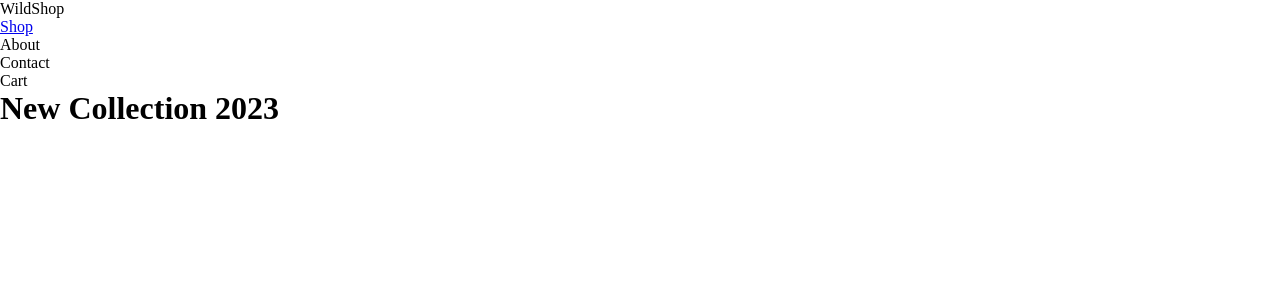
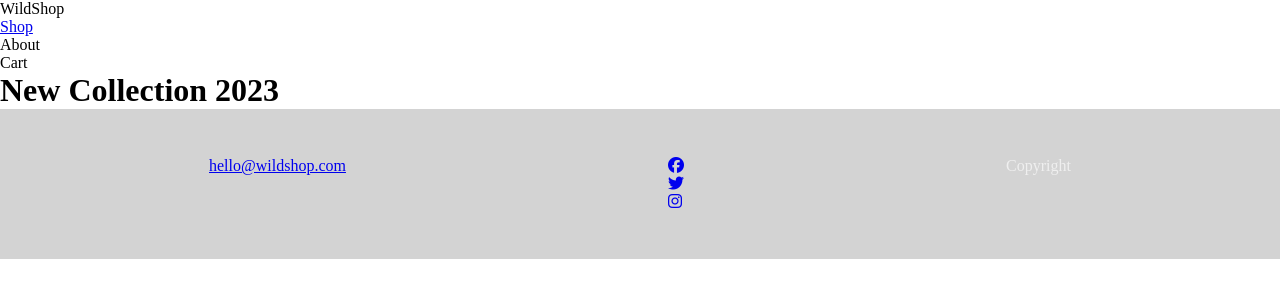
Before and after one commit to AndyLeo98/WildShop, a plain HTML site: page homePage.html in a window 1280 px wide. Drawn offline with Linux system fonts and the light colour scheme.

Commit message:
Create the footer structure

```diff
--- a/homePage.html
+++ b/homePage.html
@@ -5,7 +5,8 @@
     <meta http-equiv="X-UA-Compatible" content="IE=edge" />
     <meta name="viewport" content="width=device-width, initial-scale=1.0" />
     <title>WildShop Home Page</title>
-    <link rel="stylesheet" href="style.css" />
+    <link rel="stylesheet" href="style.css"/>
+    <script src="https://kit.fontawesome.com/c14f52a1b6.js" crossorigin="anonymous"></script>
   </head>
   <body>
     <div class="container">
@@ -15,7 +16,6 @@
           <ul class="flex">
             <li><a href="#">Shop</a></li>
             <li><a href="#"></a>About</li>
-            <li><a href="#"></a>Contact</li>
             <li><a href="#"></a>Cart</li>
           </ul>
         </nav>
@@ -26,5 +26,26 @@
         <h1>New Collection 2023</h1>
       </div>
     </div>
+
+    <div class="footer">
+
+      <p><a href="mailto:hello@wildshop.com">hello@wildshop.com</a></head></p>
+
+  <ul>
+
+    <li><a href="#"><i class="fa-brands fa-facebook"></i></a></li>
+
+    <li><a href="#"><i class="fa-brands fa-twitter"></i></a></li>
+
+    <li><a href="#"><i class="fa-brands fa-instagram"></i></a></li>
+
+
+  </ul>
+
+  <p>Copyright</p>
+
+</footer>
+</div>
+</div>
   </body>
 </html>
--- a/style.css
+++ b/style.css
@@ -16,3 +16,25 @@
 
   /* FONT */
 }
+
+
+
+
+
+
+/* FOOTER */
+
+.footer {
+  margin-top: auto;
+  width: 100%;
+  padding: 3em;
+  background: lightgray;
+  color: #efefef;
+  display: flex;
+  justify-content: space-around;
+}
+
+.footer li {
+  list-style-type: none;
+  text-align: start;
+}
```
Also changed, not shown: 1 other file.
